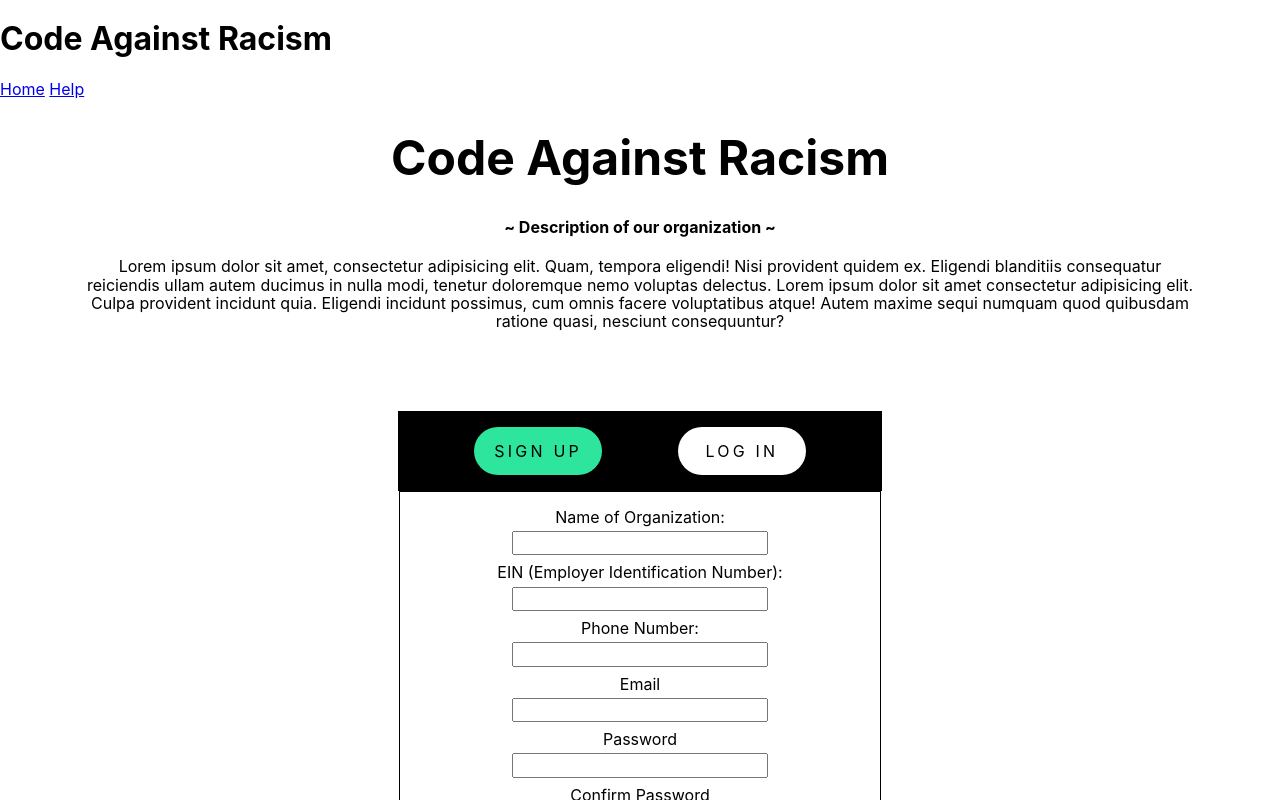
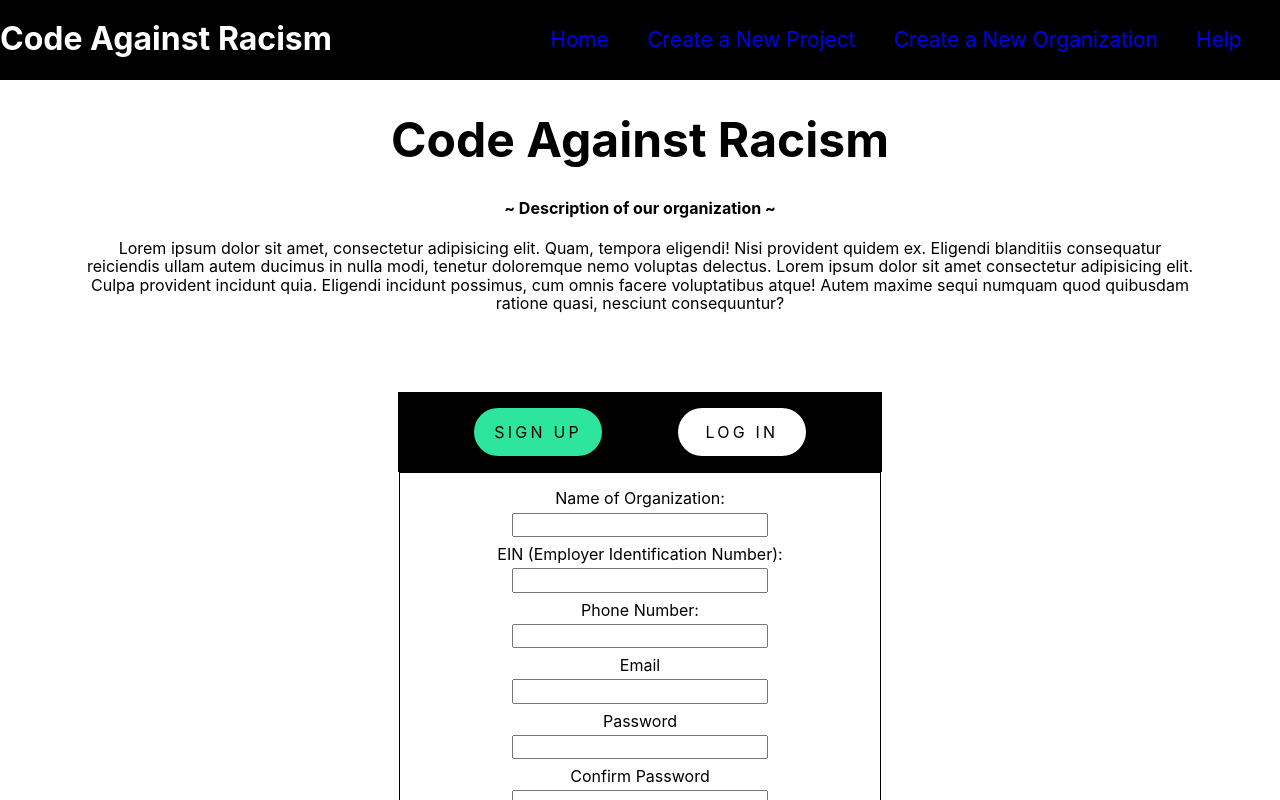
Before and after one commit to CodeAgainstRacism/codeagainstracism.org, a React (Create React App) app in the folder frontend/: page / in a window 1280 px wide. Shown: the top 800 px of the page. Built offline with nearby package versions, Linux system fonts and the light colour scheme; no server answers.

Commit message:
Simple Navbar. Create Routes and put React BrowserRouter to App.js instead of index.js.

```diff
--- a/frontend/src/App.js
+++ b/frontend/src/App.js
@@ -1,13 +1,14 @@
 import React from "react";
+import axios from "axios";
 import { BrowserRouter, Route, Link, Switch, NavLink } from "react-router-dom";
-import axios from "axios";
-
 import { BACKEND_URL } from "./config";
 import "normalize.css/normalize.css"
 import "./styles/styles.scss";
 
 import LandingPage from "./components/LandingPage/LandingPage";
 import NotFoundPage from "./components/NotFound";
+import NewProjectForm from "./components/Forms/NewProjectForm";
+import NewOrganizationForm from "./components/Forms/NewOrganizationForm";
 
 const HelpPage = () => (
   <div>
@@ -16,12 +17,14 @@ const HelpPage = () => (
 )
 
 const Header = () => (    // Functional Component
-  <header>
-    <h1>Code Against Racism</h1>
-    <NavLink to="/" activeClassName="is-active" exact={true}>Home</NavLink>     {/*activeClassName is only going to get applied to the link when we're on that page. */}
-    {/* <NavLink to="/create" activeClassName="is-active" exact={true}>Add </NavLink> */}
-    {/* <NavLink to="/edit" activeClassName="is-active" exact={true}>Edit </NavLink> */}
-    <NavLink to="/help" activeClassName="is-active" exact={true}>Help</NavLink>
+  <header className="navbar">
+    <h1 className="nav__brand">Code Against Racism</h1>
+    <div className="nav__links">
+      <NavLink to="/" activeClassName="is-active" exact={true} className="nav__item">Home</NavLink>     {/*activeClassName is only going to get applied to the link when we're on that page. */}
+      <NavLink to="/project/new" activeClassName="is-active" exact={true} className="nav__item">Create a New Project</NavLink>
+      <NavLink to="/organization/new" activeClassName="is-active" exact={true} className="nav__item">Create a New Organization</NavLink>
+      <NavLink to="/help" activeClassName="is-active" exact={true} className="nav__item">Help</NavLink>
+    </div>
   </header>
 )
 
@@ -44,8 +47,8 @@ class App extends React.Component {
           <Header />      { /* <Header /> outside of <Switch /> will show up on every page */}
           <Switch>
             <Route exact={true} path="/" component={LandingPage}  />
-            {/* <Route path="/create" component={} exact={true} />   */}
-            {/* <Route path="/edit/:id" component={} exact={true} />     id is URL parameter. id of a transaction */}
+            <Route path="/project/new" component={NewProjectForm} exact={true} />
+            <Route path="/organization/new" component={NewOrganizationForm} exact={true} />
             <Route exact={true} path="/help" component={HelpPage} />
             <Route component={NotFoundPage} />
           </Switch>
--- /dev/null
+++ b/frontend/src/components/Forms/NewOrganizationForm.jsx
@@ -0,0 +1,9 @@
+import React from "react";
+
+const NewOrganizationForm = () => (
+    <div>
+        <h1>Insert New Organization Form</h1>
+    </div>
+)
+
+export default NewOrganizationForm;
--- /dev/null
+++ b/frontend/src/components/Forms/NewProjectForm.jsx
@@ -0,0 +1,9 @@
+import React from "react";
+
+const NewProjectForm = () => (
+    <div>
+        <h1>Insert New Project Form</h1>
+    </div>
+)
+
+export default NewProjectForm;
--- a/frontend/src/components/LandingPage/LandingPage.jsx
+++ b/frontend/src/components/LandingPage/LandingPage.jsx
@@ -8,6 +8,7 @@ class LandingPage extends React.Component {
         this.state = {
             showSignUp: true
         }
+        this.toggleLoginForm = this.toggleLoginForm.bind(this);
     }
 
     toggleLoginForm(){
--- a/frontend/src/index.js
+++ b/frontend/src/index.js
@@ -2,16 +2,9 @@ import React from "react";
 import ReactDOM from "react-dom";
 import "./index.css";
 import * as serviceWorker from "./serviceWorker";
-import { BrowserRouter as Router, Route } from "react-router-dom";
 
 import App from "./App";
 
-const routing = (
-  <Router>
-    <Route exact path="/" component={App} />
-  </Router>
-);
-
-ReactDOM.render(routing, document.getElementById("root"));
+ReactDOM.render(<App />, document.getElementById("root"));
 
 serviceWorker.unregister();
--- /dev/null
+++ b/frontend/src/styles/components/_navbar.scss
@@ -0,0 +1,38 @@
+.navbar {
+    background: black;
+    color: white;
+    margin: 0;
+    display: flex;
+    justify-content: space-between;
+    // flex-wrap: nowrap;
+}
+
+.nav__brand {
+    display: inline;
+}
+
+.nav__links {
+    // background-color: purple;
+    display: flex;
+    flex-wrap: nowrap;
+    justify-content: space-evenly;
+    align-items: center;
+    width: 60%;
+}
+
+.nav__item {
+    font-size: 1.3rem;
+    order: 1;
+    position: relative;
+    display: block;
+    width: auto;
+    text-decoration: none
+}
+
+.nav__item:hover {
+    cursor: pointer;
+}
+
+.nav__item:visited{
+    color: grey;
+}
--- a/frontend/src/styles/styles.scss
+++ b/frontend/src/styles/styles.scss
@@ -1,5 +1,6 @@
 @import './base/settings';
 @import './base/base';
 @import './components/container';
+@import './components/navbar';
 @import './components/buttons';
 @import './components/landing';
```
